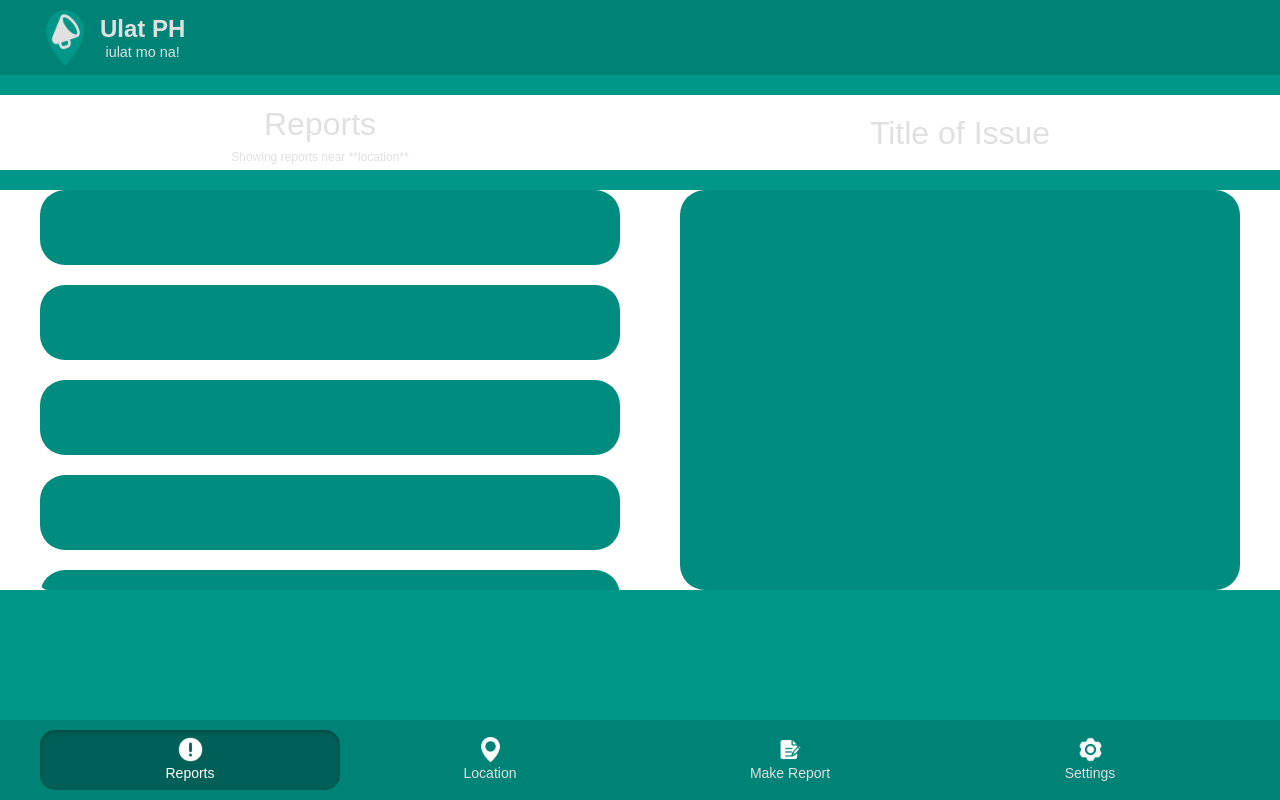
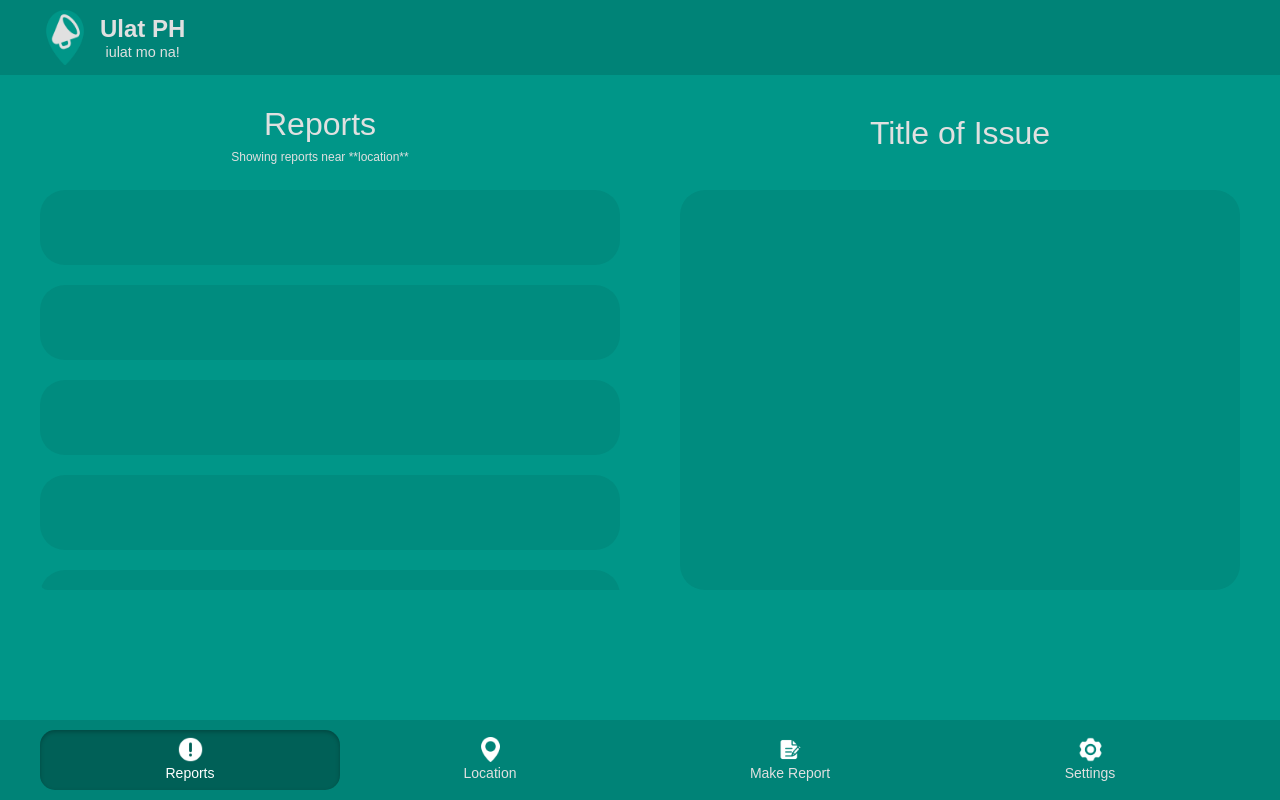
Before and after one commit to vnclrd/metro-realtime, a React (Vite) app in the folder frontend/: page /core in a window 1280 px wide. Built offline with nearby package versions, Linux system fonts and the light colour scheme.

Commit message:
Update button inner shadows

```diff
--- a/frontend/src/jsx/Core.jsx
+++ b/frontend/src/jsx/Core.jsx
@@ -27,12 +27,12 @@ function Core() {
 
         {/* Page Titles */}
         <div className='flex'>
-          <div className='flex flex-col items-center justify-center w-[50%] h-[75px] bg-white mb-5 mt-5'>
+          <div className='flex flex-col items-center justify-center w-[50%] h-[75px] mb-5 mt-5'>
             <h1 className='text-[2rem] text-[#e0e0e0]'>Reports</h1>
             <p className='text-[0.75rem] text-[#e0e0e0]'>Showing reports near **location**</p>
           </div>
 
-          <div className='flex items-center justify-center w-[50%] bg-white mb-5 mt-5'>
+          <div className='flex items-center justify-center w-[50%] mb-5 mt-5'>
             <h1 className='text-[2rem] text-[#e0e0e0]'>Title of Issue</h1>
           </div>
         </div>
@@ -41,7 +41,7 @@ function Core() {
         <div className='flex'>
 
           {/* Left Panel */}
-          <div className='flex align-center justify-center w-[50%] h-[400px] bg-[#fff] pl-10'>
+          <div className='flex align-center justify-center w-[50%] h-[400px] pl-10'>
             <div class="flex flex-col w-[100%] gap-5 pr-5 overflow-y-scroll rounded-lg">
               <div class="w-full h-[75px] rounded-[25px] bg-[#008C7F] flex-shrink-0"></div>
               <div class="w-full h-[75px] rounded-[25px] bg-[#008C7F] flex-shrink-0"></div>
@@ -54,7 +54,7 @@ function Core() {
           </div>
 
           {/* Right Panel */}
-          <div className='flex items-center justify-center w-[50%] h-[400px] bg-[#fff] pl-10 pr-10'>
+          <div className='flex items-center justify-center w-[50%] h-[400px] pl-10 pr-10'>
             <div className='w-[100%] h-full bg-[#008C7F] rounded-[25px]'></div>
           </div>
 
@@ -150,7 +150,7 @@ function Core() {
         <button
           className={`${baseButtonClassesFooter} ${
             activeDiv === 'div2'
-              ? 'bg-[#006057] text-white rounded-[15px] shadow-[inset_0_2px_4px_rgba(0,0,0,0.5)]'
+              ? 'bg-[#006057] text-white rounded-[15px] shadow-[inset_0_2px_4px_rgba(0,0,0,0.25)]'
               : 'bg-transparent text-[#e0e0e0]'
           }`}
           onClick={() => setActiveDiv('div2')}
@@ -163,7 +163,7 @@ function Core() {
         <button
           className={`${baseButtonClassesFooter} ${
             activeDiv === 'div3'
-              ? 'bg-[#006057] text-white rounded-[15px] shadow-[inset_0_2px_4px_rgba(0,0,0,0.5)]'
+              ? 'bg-[#006057] text-white rounded-[15px] shadow-[inset_0_2px_4px_rgba(0,0,0,0.25)]'
               : 'bg-transparent text-[#e0e0e0]'
           }`}
           onClick={() => setActiveDiv('div3')}
@@ -176,7 +176,7 @@ function Core() {
         <button
           className={`${baseButtonClassesFooter} ${
             activeDiv === 'div4'
-              ? 'bg-[#006057] text-white rounded-[15px] shadow-[inset_0_2px_4px_rgba(0,0,0,0.5)]'
+              ? 'bg-[#006057] text-white rounded-[15px] shadow-[inset_0_2px_4px_rgba(0,0,0,0.25)]'
               : 'bg-transparent text-[#e0e0e0]'
           }`}
           onClick={() => setActiveDiv('div4')}
```
